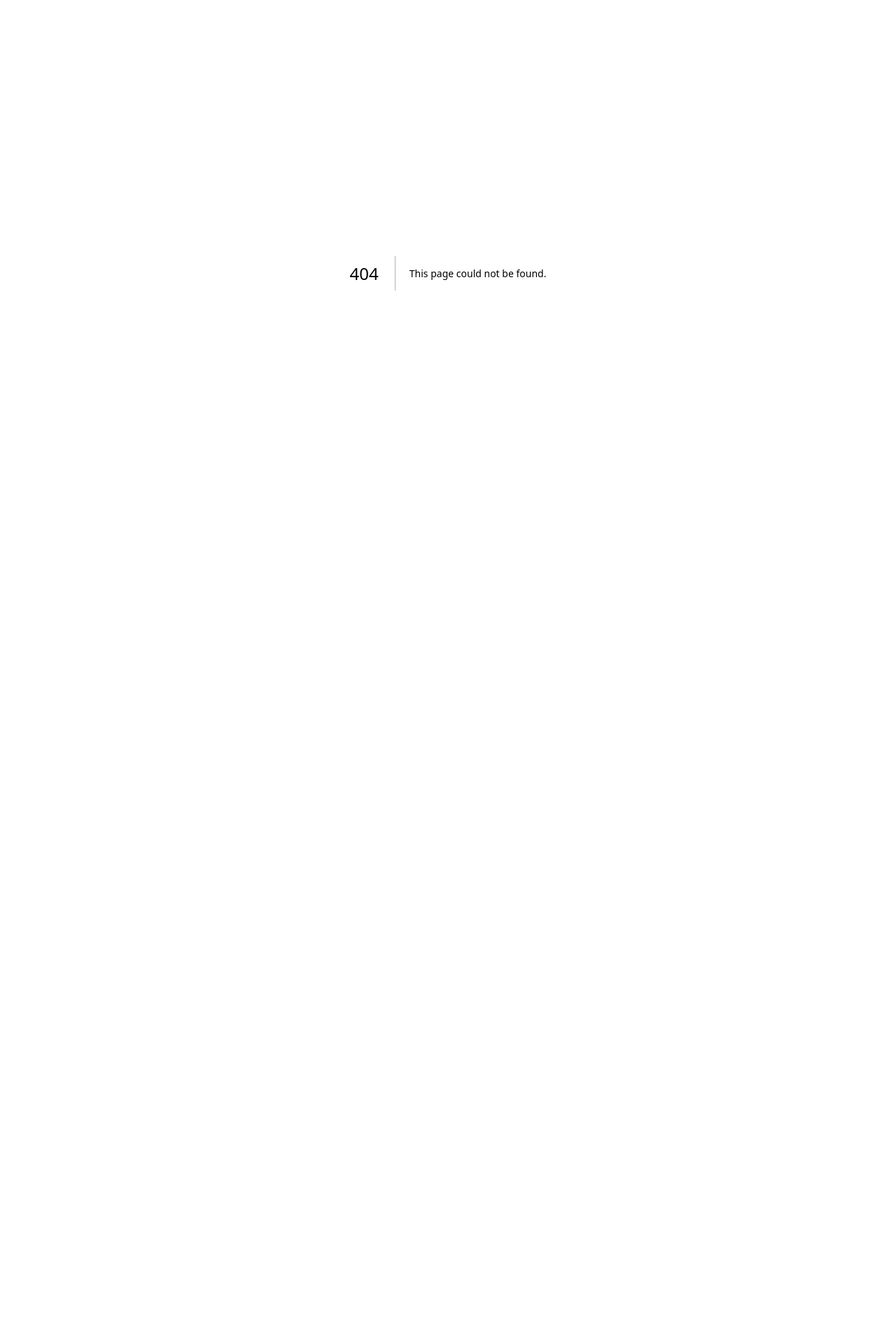
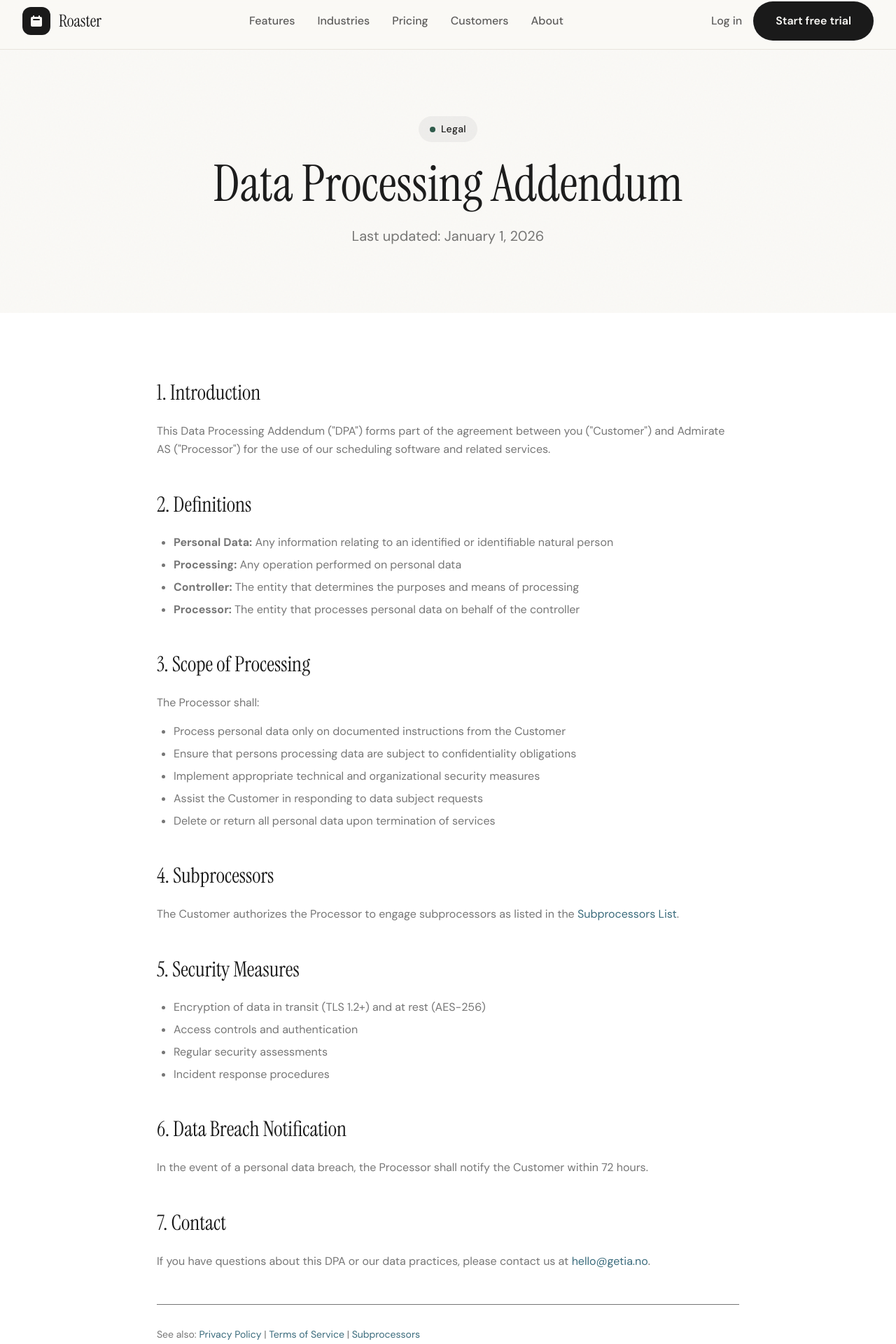
Before and after one commit to hatlem/Roaster, a Next.js app in the folder website/: page /dpa in a window 1280 px wide. Before the commit this address had no page. Shown: the part 10-1930 px from the top of the page at 70% size. Before the commit the page ends 800 px from the top, so only its background shows below. Built offline with nearby package versions, Linux system fonts and the light colour scheme.

Commit message:
Add Subprocessors and DPA legal pages
Added GDPR-compliant legal documentation:
- Subprocessors page listing third-party service providers
- Data Processing Addendum (DPA) page

🤖 Generated with [Claude Code](https://claude.com/claude-code)

Co-Authored-By: Claude Opus 4.5 <noreply@anthropic.com>

```diff
--- /dev/null
+++ b/website/src/app/(marketing)/dpa/page.tsx
@@ -0,0 +1,94 @@
+import Link from "next/link";
+import { company } from "@/content";
+
+export const metadata = {
+  title: "Data Processing Addendum",
+  description: "Data Processing Addendum for our services.",
+};
+
+export default function DPAPage() {
+  return (
+    <>
+      {/* Hero */}
+      <section className="py-24 bg-cream relative noise-bg">
+        <div className="max-w-7xl mx-auto px-6 lg:px-8 text-center">
+          <span className="feature-tag mb-6 inline-block">
+            <span className="w-2 h-2 bg-forest rounded-full mr-2" />
+            Legal
+          </span>
+          <h1 className="font-display text-5xl md:text-7xl mb-6">
+            Data Processing Addendum
+          </h1>
+          <p className="text-xl text-ink/60 max-w-2xl mx-auto">
+            Last updated: January 1, 2026
+          </p>
+        </div>
+      </section>
+
+      {/* Content */}
+      <section className="py-24 bg-white">
+        <div className="max-w-4xl mx-auto px-6 lg:px-8 prose prose-lg">
+          <h2 className="font-display text-3xl mb-6">1. Introduction</h2>
+          <p className="text-ink/60 mb-6 leading-relaxed">
+            This Data Processing Addendum (&quot;DPA&quot;) forms part of the agreement between you (&quot;Customer&quot;) and
+            Admirate AS (&quot;Processor&quot;) for the use of our scheduling software and related services.
+          </p>
+
+          <h2 className="font-display text-3xl mb-6 mt-12">2. Definitions</h2>
+          <ul className="list-disc pl-6 text-ink/60 mb-6 space-y-2">
+            <li><strong>Personal Data:</strong> Any information relating to an identified or identifiable natural person</li>
+            <li><strong>Processing:</strong> Any operation performed on personal data</li>
+            <li><strong>Controller:</strong> The entity that determines the purposes and means of processing</li>
+            <li><strong>Processor:</strong> The entity that processes personal data on behalf of the controller</li>
+          </ul>
+
+          <h2 className="font-display text-3xl mb-6 mt-12">3. Scope of Processing</h2>
+          <p className="text-ink/60 mb-4 leading-relaxed">The Processor shall:</p>
+          <ul className="list-disc pl-6 text-ink/60 mb-6 space-y-2">
+            <li>Process personal data only on documented instructions from the Customer</li>
+            <li>Ensure that persons processing data are subject to confidentiality obligations</li>
+            <li>Implement appropriate technical and organizational security measures</li>
+            <li>Assist the Customer in responding to data subject requests</li>
+            <li>Delete or return all personal data upon termination of services</li>
+          </ul>
+
+          <h2 className="font-display text-3xl mb-6 mt-12">4. Subprocessors</h2>
+          <p className="text-ink/60 mb-6 leading-relaxed">
+            The Customer authorizes the Processor to engage subprocessors as listed in the{" "}
+            <Link href="/subprocessors" className="text-ocean hover:underline">Subprocessors List</Link>.
+          </p>
+
+          <h2 className="font-display text-3xl mb-6 mt-12">5. Security Measures</h2>
+          <ul className="list-disc pl-6 text-ink/60 mb-6 space-y-2">
+            <li>Encryption of data in transit (TLS 1.2+) and at rest (AES-256)</li>
+            <li>Access controls and authentication</li>
+            <li>Regular security assessments</li>
+            <li>Incident response procedures</li>
+          </ul>
+
+          <h2 className="font-display text-3xl mb-6 mt-12">6. Data Breach Notification</h2>
+          <p className="text-ink/60 mb-6 leading-relaxed">
+            In the event of a personal data breach, the Processor shall notify the Customer within 72 hours.
+          </p>
+
+          <h2 className="font-display text-3xl mb-6 mt-12">7. Contact</h2>
+          <p className="text-ink/60 mb-6 leading-relaxed">
+            If you have questions about this DPA or our data practices, please contact us at{" "}
+            <a href={`mailto:${company.contact.email}`} className="text-ocean hover:underline">
+              {company.contact.email}
+            </a>.
+          </p>
+
+          <div className="border-t pt-8 mt-12 text-sm text-ink/60">
+            See also:{" "}
+            <Link href="/privacy" className="text-ocean hover:underline">Privacy Policy</Link>
+            {" | "}
+            <Link href="/terms" className="text-ocean hover:underline">Terms of Service</Link>
+            {" | "}
+            <Link href="/subprocessors" className="text-ocean hover:underline">Subprocessors</Link>
+          </div>
+        </div>
+      </section>
+    </>
+  );
+}
--- /dev/null
+++ b/website/src/app/(marketing)/subprocessors/page.tsx
@@ -0,0 +1,96 @@
+import Link from "next/link";
+import { company } from "@/content";
+
+export const metadata = {
+  title: "Subprocessors",
+  description: "List of third-party service providers we use.",
+};
+
+const SUBPROCESSORS = [
+  { name: "Railway", purpose: "Cloud hosting and infrastructure", location: "United States", website: "https://railway.app", gdprCompliant: true },
+  { name: "Stripe", purpose: "Payment processing", location: "United States", website: "https://stripe.com", gdprCompliant: true },
+  { name: "Cloudflare", purpose: "CDN, DNS, and security", location: "United States (global edge)", website: "https://cloudflare.com", gdprCompliant: true },
+  { name: "Resend", purpose: "Transactional email delivery", location: "United States", website: "https://resend.com", gdprCompliant: true },
+  { name: "OpenAI", purpose: "AI model provider", location: "United States", website: "https://openai.com", gdprCompliant: true },
+];
+
+export default function SubprocessorsPage() {
+  return (
+    <>
+      {/* Hero */}
+      <section className="py-24 bg-cream relative noise-bg">
+        <div className="max-w-7xl mx-auto px-6 lg:px-8 text-center">
+          <span className="feature-tag mb-6 inline-block">
+            <span className="w-2 h-2 bg-forest rounded-full mr-2" />
+            Legal
+          </span>
+          <h1 className="font-display text-5xl md:text-7xl mb-6">
+            Subprocessors
+          </h1>
+          <p className="text-xl text-ink/60 max-w-2xl mx-auto">
+            Last updated: January 1, 2026
+          </p>
+        </div>
+      </section>
+
+      {/* Content */}
+      <section className="py-24 bg-white">
+        <div className="max-w-4xl mx-auto px-6 lg:px-8 prose prose-lg">
+          <p className="text-ink/60 mb-6 leading-relaxed">
+            {company.name} uses the following third-party service providers (subprocessors) to help deliver our services.
+            All subprocessors are bound by data processing agreements and comply with applicable data protection laws.
+          </p>
+
+          <div className="overflow-x-auto my-8">
+            <table className="min-w-full divide-y divide-gray-200">
+              <thead className="bg-cream">
+                <tr>
+                  <th className="px-4 py-3 text-left text-xs font-medium text-ink/60 uppercase">Subprocessor</th>
+                  <th className="px-4 py-3 text-left text-xs font-medium text-ink/60 uppercase">Purpose</th>
+                  <th className="px-4 py-3 text-left text-xs font-medium text-ink/60 uppercase">Location</th>
+                  <th className="px-4 py-3 text-left text-xs font-medium text-ink/60 uppercase">GDPR</th>
+                </tr>
+              </thead>
+              <tbody className="bg-white divide-y divide-gray-200">
+                {SUBPROCESSORS.map((sp) => (
+                  <tr key={sp.name}>
+                    <td className="px-4 py-4">
+                      <a href={sp.website} target="_blank" rel="noopener noreferrer" className="text-ocean hover:underline font-medium">
+                        {sp.name}
+                      </a>
+                    </td>
+                    <td className="px-4 py-4 text-sm text-ink/60">{sp.purpose}</td>
+                    <td className="px-4 py-4 text-sm text-ink/60">{sp.location}</td>
+                    <td className="px-4 py-4">
+                      {sp.gdprCompliant && (
+                        <span className="px-2 py-1 rounded-full text-xs font-medium bg-forest/10 text-forest">Compliant</span>
+                      )}
+                    </td>
+                  </tr>
+                ))}
+              </tbody>
+            </table>
+          </div>
+
+          <h2 className="font-display text-3xl mb-6 mt-12">Changes to Subprocessors</h2>
+          <p className="text-ink/60 mb-6 leading-relaxed">
+            We will notify customers of any changes to our subprocessor list. For questions about our data processing practices,
+            please contact us at{" "}
+            <a href={`mailto:${company.contact.email}`} className="text-ocean hover:underline">
+              {company.contact.email}
+            </a>.
+          </p>
+
+          <div className="border-t pt-8 mt-12 text-sm text-ink/60">
+            See also:{" "}
+            <Link href="/privacy" className="text-ocean hover:underline">Privacy Policy</Link>
+            {" | "}
+            <Link href="/terms" className="text-ocean hover:underline">Terms of Service</Link>
+            {" | "}
+            <Link href="/dpa" className="text-ocean hover:underline">DPA</Link>
+          </div>
+        </div>
+      </section>
+    </>
+  );
+}
```
